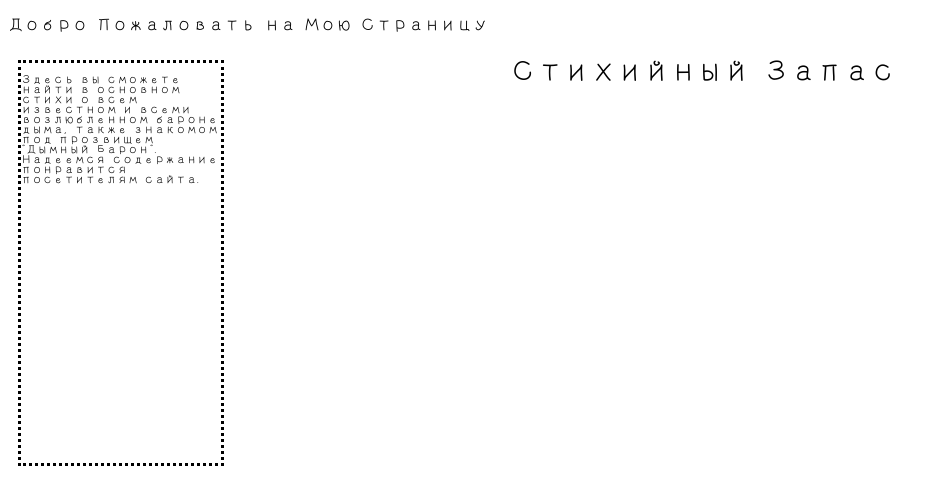
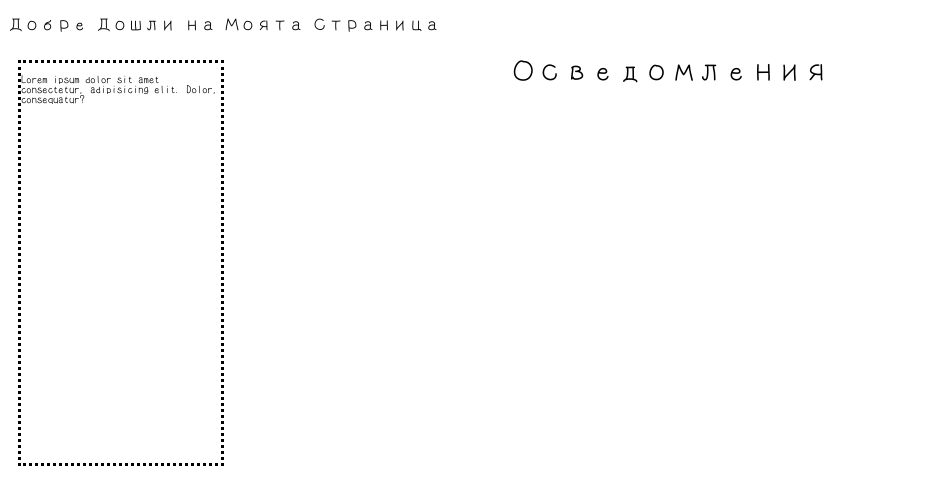
Before and after one commit to vz227/WIP, a plain HTML site: page index.html in a window 1280 px wide. Shown: the whole page, without its empty margins (0-943 px from the left). Drawn offline with Linux system fonts and the light colour scheme; files whose address does not match are found by name.

Commit message:
Initial Commit

```diff
--- a/index.html
+++ b/index.html
@@ -8,16 +8,16 @@
     <title>╭( ･ㅂ･)و</title>
 </head>
 <body>
-    <p> Добро Пожаловать на Мою Страницу </p>
+    <p> Добре Дошли на Моята Страница </p>
 
     <div id="info">
 
-        <p> Здесь вы сможете найти в основном стихи о всем известном и всеми возлюбленном бароне дыма, также знакомом под прозвищем "Дымный Барон". Надеемся содержание понравится посетителям сайта. </p>
+        <p> Lorem ipsum dolor sit amet consectetur, adipisicing elit. Dolor, consequatur? </p>
     </div>
 
     <div class="heading">
 
-        <p> Стихийный Запас </p>
+        <p> Осведомления </p>
 
     </div>
 
```
